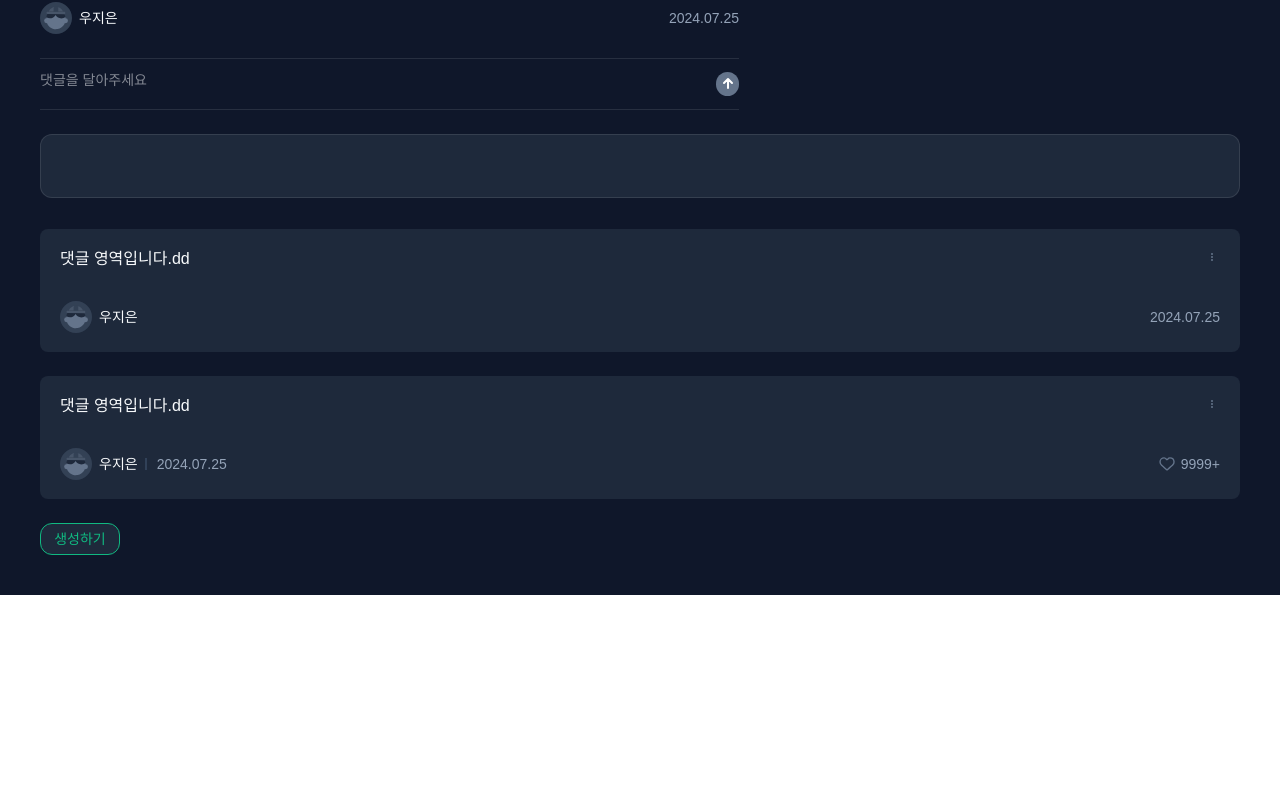
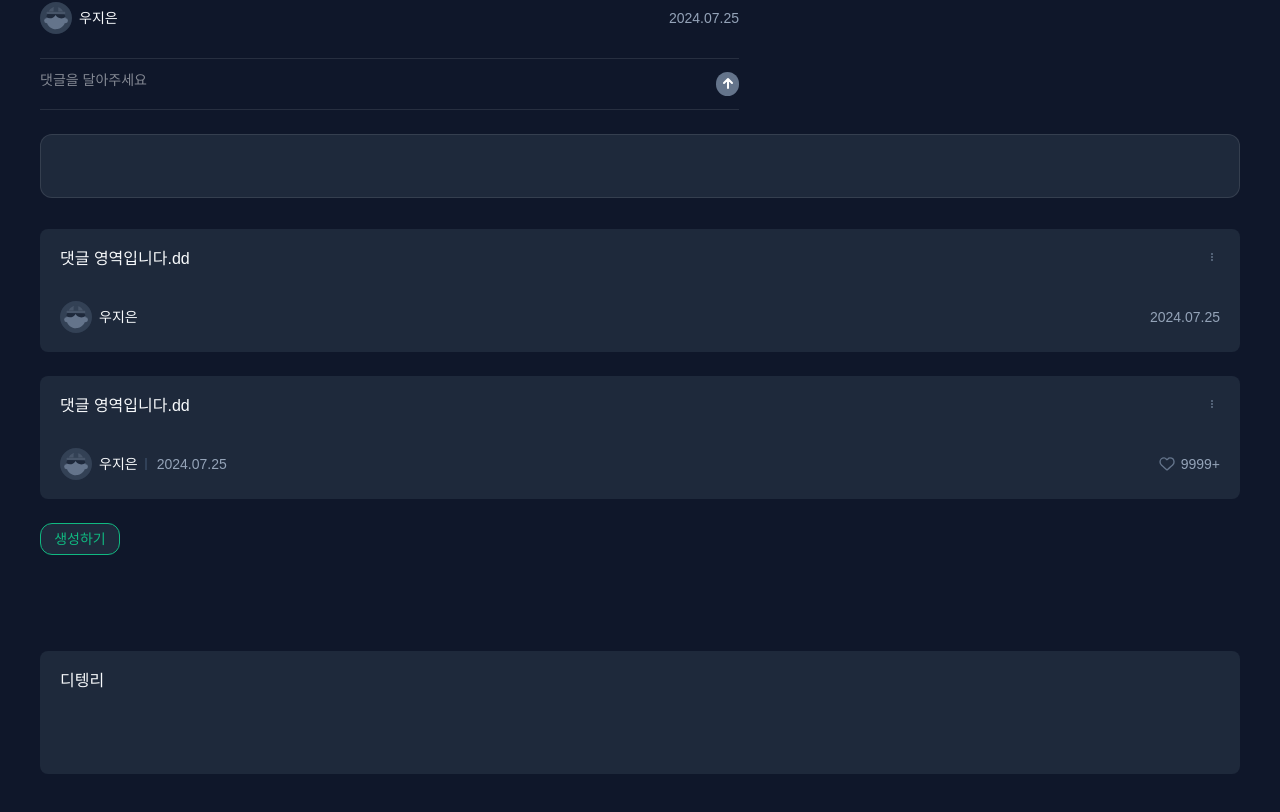
Before and after one commit to ozen0718/coworkers, a Next.js app: page / in a window 1280 px wide. Shown: the part 386-1198 px from the top of the page. Before the commit the page ends 981 px from the top, so only its background shows below. Built offline with nearby package versions, Linux system fonts and the light colour scheme.

Commit message:
[Feat] BoardComment.tsx 생성

```diff
--- a/src/app/page.tsx
+++ b/src/app/page.tsx
@@ -17,6 +17,8 @@ import { TextAreaInput } from '@/components/common/Inputs';
 
 import Button from '@/components/common/Button/Button';
 
+import DetailPost from '@/components/Card/Post/Deatil/DetailPost';
+
 export default function Home() {
   return (
     <div className="bg-bg300 min-h-screen p-10">
@@ -34,10 +36,8 @@ export default function Home() {
         <TodoCardReplyInput />
       </div>
       <br />
-
       <TextAreaInput />
       <br />
-
       <br />
       <BoardComment type="free" />
       <br />
@@ -46,6 +46,10 @@ export default function Home() {
       <Button size="small" variant="inverse">
         생성하기
       </Button>
+      <br />
+      <br /> <br />
+      <br />
+      <DetailPost />
     </div>
   );
 }
--- a/src/components/Card/Comment/BoardComment.tsx
+++ b/src/components/Card/Comment/BoardComment.tsx
@@ -62,14 +62,13 @@ export default function BoardComment({ type }: BoardCommentProps) {
         )}
       </div>
 
-      {/* 드롭다운이 kebab 아이콘 밑에 나타나도록 absolute로 위치 설정 */}
       {isDropDownOpen && (
         <PostDropdown
           type="kebab"
           textJustify="center"
           options={[
-            { label: '수정', action: handleEdit }, // 수정 옵션
-            { label: '삭제', action: handleDelete }, // 삭제 옵션
+            { label: '수정', action: handleEdit },
+            { label: '삭제', action: handleDelete },
           ]}
           isOpen={isDropDownOpen}
           toggleDropdown={toggleDropdown}
--- a/src/components/Card/Post/Deatil/DetailPost.tsx
+++ b/src/components/Card/Post/Deatil/DetailPost.tsx
@@ -0,0 +1,15 @@
+'use client';
+import Image from 'next/image';
+import AuthorInfo from '../../Comment/AuthorInfo';
+import { useState, useEffect } from 'react';
+import PostDropdown from '../PostDropdown';
+import Button from '@/components/common/Button/Button';
+import { TextAreaInput } from '@/components/common/Inputs';
+
+export default function DetailPost() {
+  return (
+    <div className="bg-bg200 relative flex min-h-[113px] w-full max-w-[1200px] flex-col rounded-lg p-5 lg:h-[123px]">
+      <div className="text-lg-regular flex w-full items-start justify-between"> 디텡리</div>
+    </div>
+  );
+}
```
